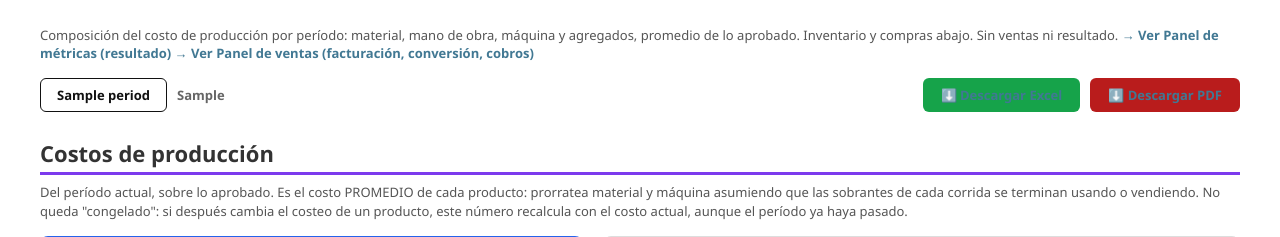
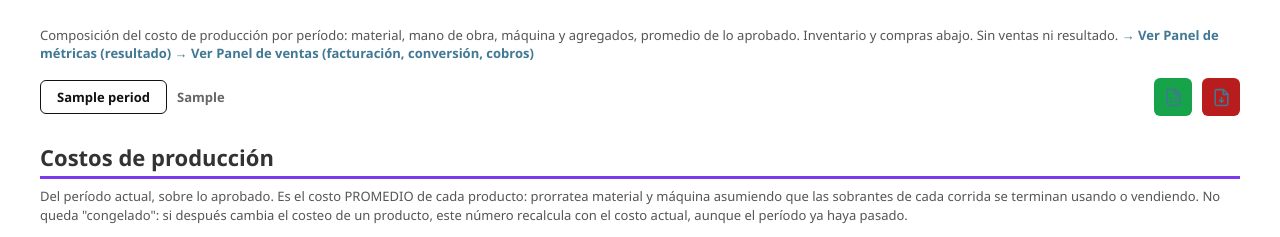
Before and after one commit to maxinunezz/presupuestos3d, a Django app: template budgets/templates/admin/budgets/panel_costos.html in a window 1280 px wide. Shown: the part 108-345 px from the top of the page. Run offline with Django 5.2, Linux system fonts and the light colour scheme; the template is opened without the code that fills it: most values are stand-ins (such as "Sample title", 1, 10 or a date in 2020).

Commit message:
Botones de export como ícono, corregir texto de Beneficio neto/final y padding en Tablero
Los botones de Excel/PDF en Métricas, Ventas, Panel de costos y Panel
de gastos pasan a ser solo ícono (con tooltip), lo que además destraba
el botón de PDF en Panel de costos, que quedaba empujado fuera de la
barra en pantallas angostas. Corrige el subtexto de las tarjetas
Beneficio neto/neto final para que digan de qué se parten ("Beneficio
bruto − gastos operativos" / "Beneficio neto − gastos extraordinarios")
y agrega el padding que faltaba bajo la línea verde de "Producción del
mes" en el Tablero.

Co-Authored-By: Claude Opus 4.7 <noreply@anthropic.com>

```diff
--- a/budgets/templates/admin/budgets/_metrics_base.html
+++ b/budgets/templates/admin/budgets/_metrics_base.html
@@ -47,11 +47,18 @@
     }
     a.mx-month-option:hover { background: #333; }
     a.mx-month-option.active { background: #fff; color: #111; }
+    /* Botones de export: solo ícono (sin texto) para no ocupar tanto ancho en
+       la barra — el título vía atributo title/aria-label alcanza, son acciones
+       secundarias y su color (verde/rojo) ya las distingue. */
     .mx-excel, .mx-pdf {
-        padding: 8px 18px; border-radius: 6px; text-decoration: none; font-size: 13px; font-weight: 600; color: #fff;
+        display: flex; align-items: center; justify-content: center;
+        width: 38px; height: 38px; border-radius: 6px; color: #fff; flex: none;
     }
+    .mx-excel svg, .mx-pdf svg { width: 19px; height: 19px; }
     .mx-excel { margin-left: auto; background: #16a34a; }
+    .mx-excel:hover { background: #128a3e; }
     .mx-pdf { background: #b91c1c; }
+    .mx-pdf:hover { background: #991915; }
 
     .mx-section {
         margin: 26px 0 8px; font-size: 22px; font-weight: bold;
@@ -164,8 +171,14 @@
     </script>
     {% endif %}
     <span class="mx-range">{{ range_str }}</span>
-    <a class="mx-excel" href="?period={{ period }}{% if period == "month" %}&date={{ selected_date_value }}{% endif %}&export=xlsx">⬇ {% translate "Descargar Excel" %}</a>
-    <a class="mx-pdf" href="?period={{ period }}{% if period == "month" %}&date={{ selected_date_value }}{% endif %}&export=pdf">⬇ {% translate "Descargar PDF" %}</a>
+    <a class="mx-excel" title="{% translate 'Descargar Excel' %}" aria-label="{% translate 'Descargar Excel' %}"
+       href="?period={{ period }}{% if period == "month" %}&date={{ selected_date_value }}{% endif %}&export=xlsx">
+        <svg xmlns="http://www.w3.org/2000/svg" viewBox="0 0 24 24" fill="none" stroke="currentColor" stroke-width="2" stroke-linecap="round" stroke-linejoin="round"><path d="M14.5 2H6a2 2 0 0 0-2 2v16a2 2 0 0 0 2 2h12a2 2 0 0 0 2-2V7.5L14.5 2z"/><polyline points="14 2 14 8 20 8"/><path d="M8 13h2"/><path d="M14 13h2"/><path d="M8 17h2"/><path d="M14 17h2"/></svg>
+    </a>
+    <a class="mx-pdf" title="{% translate 'Descargar PDF' %}" aria-label="{% translate 'Descargar PDF' %}"
+       href="?period={{ period }}{% if period == "month" %}&date={{ selected_date_value }}{% endif %}&export=pdf">
+        <svg xmlns="http://www.w3.org/2000/svg" viewBox="0 0 24 24" fill="none" stroke="currentColor" stroke-width="2" stroke-linecap="round" stroke-linejoin="round"><path d="M14.5 2H6a2 2 0 0 0-2 2v16a2 2 0 0 0 2 2h12a2 2 0 0 0 2-2V7.5L14.5 2z"/><polyline points="14 2 14 8 20 8"/><path d="M12 18v-6"/><path d="m9.5 15.5 2.5 2.5 2.5-2.5"/></svg>
+    </a>
 </div>
 
 {% block mx_body %}{% endblock %}
--- a/budgets/templates/admin/budgets/metricas.html
+++ b/budgets/templates/admin/budgets/metricas.html
@@ -35,9 +35,9 @@
 </div>
 <div class="mx-kpis mx-kpis--resultado mx-kpis--resultado-row">
     <div class="kpi mx-positivo"><span class="n">{{ beneficio_bruto }}</span><span class="l">{% translate "Beneficio bruto" %}</span><span class="s">{% blocktranslate %}Ingresos − producción · {{ margen_bruto_pct }} de margen{% endblocktranslate %}</span></div>
-    <div class="kpi mx-positivo"><span class="n">{{ beneficio_neto }}</span><span class="l">{% translate "Beneficio neto" %}</span><span class="s">{% blocktranslate %}− gastos operativos · {{ margen_neto_pct }} de margen{% endblocktranslate %}</span></div>
+    <div class="kpi mx-positivo"><span class="n">{{ beneficio_neto }}</span><span class="l">{% translate "Beneficio neto" %}</span><span class="s">{% blocktranslate %}Beneficio bruto − gastos operativos · {{ margen_neto_pct }} de margen{% endblocktranslate %}</span></div>
     {% if hay_extraordinarios %}
-    <div class="kpi mx-positivo"><span class="n">{{ beneficio_neto_final }}</span><span class="l">{% translate "Beneficio neto final" %}</span><span class="s">{% translate "− gastos operativos y extraordinarios" %}</span></div>
+    <div class="kpi mx-positivo"><span class="n">{{ beneficio_neto_final }}</span><span class="l">{% translate "Beneficio neto final" %}</span><span class="s">{% translate "Beneficio neto − gastos extraordinarios" %}</span></div>
     {% endif %}
 </div>
 {% if hay_extraordinarios %}
--- a/budgets/templates/budgets/metricas_pdf.html
+++ b/budgets/templates/budgets/metricas_pdf.html
@@ -11,9 +11,9 @@
     <tr><td class="label">{% translate "Gastos extraordinarios" %}<br/><span class="extra">{% translate "Informativo, no afecta el beneficio neto" %}</span></td><td class="value">{{ gastos_extraordinarios }}</td></tr>
     {% endif %}
     <tr><td class="label">{% translate "Beneficio bruto" %}<br/><span class="extra">{% blocktranslate %}Ingresos − producción · {{ margen_bruto_pct }} de margen{% endblocktranslate %}</span></td><td class="value">{{ beneficio_bruto }}</td></tr>
-    <tr><td class="label">{% translate "Beneficio neto" %}<br/><span class="extra">{% blocktranslate %}− gastos operativos · {{ margen_neto_pct }} de margen{% endblocktranslate %}</span></td><td class="value">{{ beneficio_neto }}</td></tr>
+    <tr><td class="label">{% translate "Beneficio neto" %}<br/><span class="extra">{% blocktranslate %}Beneficio bruto − gastos operativos · {{ margen_neto_pct }} de margen{% endblocktranslate %}</span></td><td class="value">{{ beneficio_neto }}</td></tr>
     {% if hay_extraordinarios %}
-    <tr><td class="label">{% translate "Beneficio neto final" %}<br/><span class="extra">{% translate "− gastos operativos y extraordinarios" %}</span></td><td class="value">{{ beneficio_neto_final }}</td></tr>
+    <tr><td class="label">{% translate "Beneficio neto final" %}<br/><span class="extra">{% translate "Beneficio neto − gastos extraordinarios" %}</span></td><td class="value">{{ beneficio_neto_final }}</td></tr>
     {% endif %}
 </table>
 
--- a/production/templates/admin/production/tablero.html
+++ b/production/templates/admin/production/tablero.html
@@ -17,8 +17,10 @@
     /* KPIs de producción (mismo verde que "Producción" en el Panel de métricas). */
     .tb-kpis--prod .kpi { background: #15803d; }
 
-    .tb-section { margin-top: 28px; font-size: 22px; font-weight: bold; }
-    .tb-section--prod { border-bottom: 3px solid #16a34a; padding-bottom: 4px; }
+    /* padding-bottom (no solo margin-top) para que el título no quede pegado
+       a la línea de color — mismo patrón que .mx-section en Métricas. */
+    .tb-section { margin: 28px 0 8px; font-size: 22px; font-weight: bold; padding-bottom: 4px; }
+    .tb-section--prod { border-bottom: 3px solid #16a34a; }
 
     .tb-grid { display: flex; flex-wrap: wrap; gap: 20px; margin-top: 14px; margin-bottom: 8px; }
     .tb-card {
--- a/scripts/compile_messages.py
+++ b/scripts/compile_messages.py
@@ -739,6 +739,7 @@ BUDGETS = {
     '− gastos operativos y extraordinarios': '− operating and extraordinary expenses',
     'Beneficio neto final (− gastos operativos y extraordinarios)':
         'Final net profit (− operating and extraordinary expenses)',
+    'Beneficio neto − gastos extraordinarios': 'Net profit − extraordinary expenses',
     # Panel de ventas (cobros)
     'Estado de venta': 'Sale status',
     "Si el cliente ya pagó este pedido. Es independiente del estado de producción (un pedido puede estar Aprobado o Completado y seguir Pendiente de pago).":
@@ -1226,6 +1227,8 @@ BLOCKTRANS = {
         'Income − production · %(margen_bruto_pct)s margin',
     '− gastos operativos · %(margen_neto_pct)s de margen':
         '− operating expenses · %(margen_neto_pct)s margin',
+    'Beneficio bruto − gastos operativos · %(margen_neto_pct)s de margen':
+        'Gross profit − operating expenses · %(margen_neto_pct)s margin',
     (
         'Foto del inventario a HOY, no del período: cuánto dinero hay inmovilizado en\n'
         '    stock, valuado a costo actual. No es una venta ni un gasto, es capital\n'
```
Also changed, not shown: gastos/templates/admin/gastos/panel.html (+7 -3 lines), locale/en/LC_MESSAGES/django.po, 1 other file.
